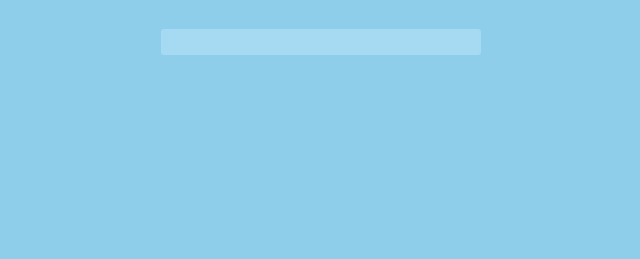
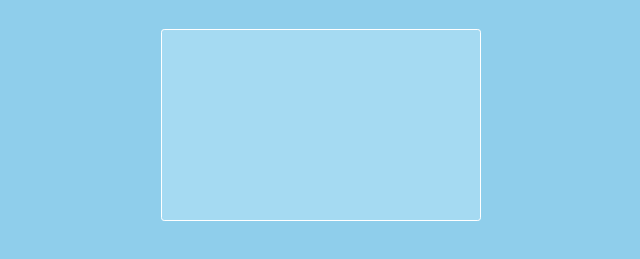
Before and after one commit to billearly/homepage-notes, a Gatsby site: page / in a window 1280 px wide. Shown: the part 255-514 px from the top of the page, without its empty margins (319-959 px from the left). Built offline with nearby package versions, Linux system fonts and the light colour scheme; Gatsby itself is replaced by a stand-in of ours.

Commit message:
Using default input behaviour

```diff
--- a/src/components/Note.jsx
+++ b/src/components/Note.jsx
@@ -1,53 +1,43 @@
 import React from "react";
-import { NoteDisplay } from "./NoteDisplay";
 import { NoteInput } from "./NoteInput";
 import { Button, ButtonOutline, ButtonRow } from "../components";
-import { useNote, useEditing } from "../hooks";
+import { useNote } from "../hooks";
 
 export const Note = () => {
   // maybe these go down into the components that need them
-  const [note, updateNote, saveNote, revertNote] = useNote();
-  const [isEditing, toggleEditing] = useEditing();
-
-  const handleSave = () => {
-    saveNote();
-    toggleEditing();
-  }
-
-  const handleCancel = () => {
-    revertNote();
-    toggleEditing();
-  }
+  const [
+    note,
+    updateNote,
+    saveNote,
+    revertNote,
+    isSaved
+  ] = useNote();
 
   const handleKeyPress = e => {
     const ENTER_KEY = 13;
 
+    // Do I actually want this behaviour? Twitter doesn't post on enter
     if (e.which === ENTER_KEY && !e.shiftKey) {
+      e.preventDefault();
       saveNote();
-      toggleEditing();
     }
   }
 
   return (
     <>
-      {isEditing ? (
+      <NoteInput
+        value={note}
+        onChange={updateNote}
+        onKeyPress={handleKeyPress}
+      />
+
+      {!isSaved &&
         <>
-          <NoteInput
-            value={note}
-            onChange={updateNote}
-            onKeyPress={handleKeyPress}
-          />
-
           <ButtonRow>
-            <ButtonOutline onClick={handleCancel}>Cancel</ButtonOutline>
-            <Button onClick={handleSave}>Save</Button>
+            <ButtonOutline onClick={revertNote}>Cancel</ButtonOutline>
+            <Button onClick={saveNote}>Save</Button>
           </ButtonRow>
         </>
-      ) : (
-          <NoteDisplay
-            onClick={toggleEditing}
-          >{note}</NoteDisplay>
-        )
       }
     </>
   );
--- a/src/components/NoteDisplay.jsx
+++ /dev/null
@@ -1,10 +0,0 @@
-import styled from "styled-components";
-
-export const NoteDisplay = styled.p`
-  background-color: #a5daf2;
-  border: 0.1rem solid transparent;
-  border-radius: 0.2rem;
-  cursor: pointer;
-  padding: 0.75rem;
-  width: 20rem;
-`;
--- a/src/components/NoteInput.jsx
+++ b/src/components/NoteInput.jsx
@@ -13,8 +13,4 @@ export const NoteInput = styled.textarea`
   padding: 0.75rem;
   resize: none;
   width: 20rem;
-
-  &:focus {
-    outline: none;
-  }
 `;
--- a/src/components/index.js
+++ b/src/components/index.js
@@ -1,7 +1,6 @@
 export { GlobalStyle } from "./GlobalStyle";
 export { Header } from "./Header";
 export { NoteInput } from "./NoteInput";
-export { NoteDisplay } from "./NoteDisplay";
 export { Note } from "./Note";
 export { Main } from "./Main";
 export { Container } from "./Container";
--- a/src/hooks/index.js
+++ b/src/hooks/index.js
@@ -1,2 +1 @@
 export { useNote } from "./useNote";
-export { useEditing } from "./useEditing";
--- a/src/hooks/useEditing.js
+++ /dev/null
@@ -1,14 +0,0 @@
-import { useState } from "react";
-
-export const useEditing = () => {
-  const [isEditing, setIsEditing] = useState(false);
-
-  const toggleEditing = () => {
-    setIsEditing(!isEditing);
-  }
-
-  return [
-    isEditing,
-    toggleEditing
-  ]
-};
--- a/src/hooks/useNote.js
+++ b/src/hooks/useNote.js
@@ -5,24 +5,31 @@ export const useNote = () => {
 
   const initialValue = localStorage.getItem(STORAGE_KEY) || "";
   const [note, setNote] = useState(initialValue);
+  const [isSaved, setSaved] = useState(true);
 
   const updateNote = e => {
     setNote(e.target.value);
+
+    // check if current note is equal to saved note, that way if someone types in the same thing they won't need to save again
+    setSaved(false);
   };
 
   const saveNote = () => {
     localStorage.setItem(STORAGE_KEY, note);
+    setSaved(true);
   }
 
   const revertNote = () => {
     const storedNote = localStorage.getItem(STORAGE_KEY) || "";
     setNote(storedNote);
+    setSaved(true);
   }
 
   return [
     note,
     updateNote,
     saveNote,
-    revertNote
+    revertNote,
+    isSaved
   ];
 };
```
